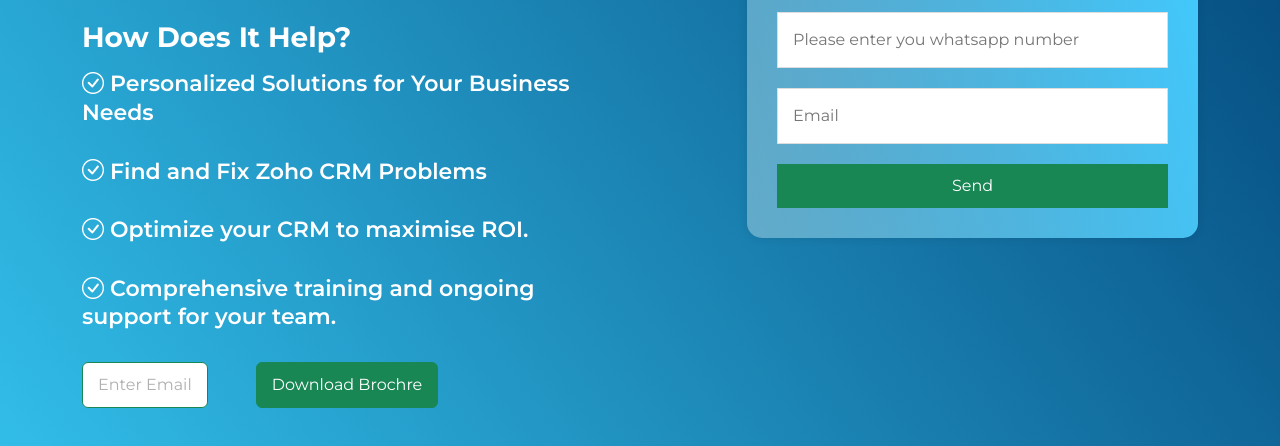
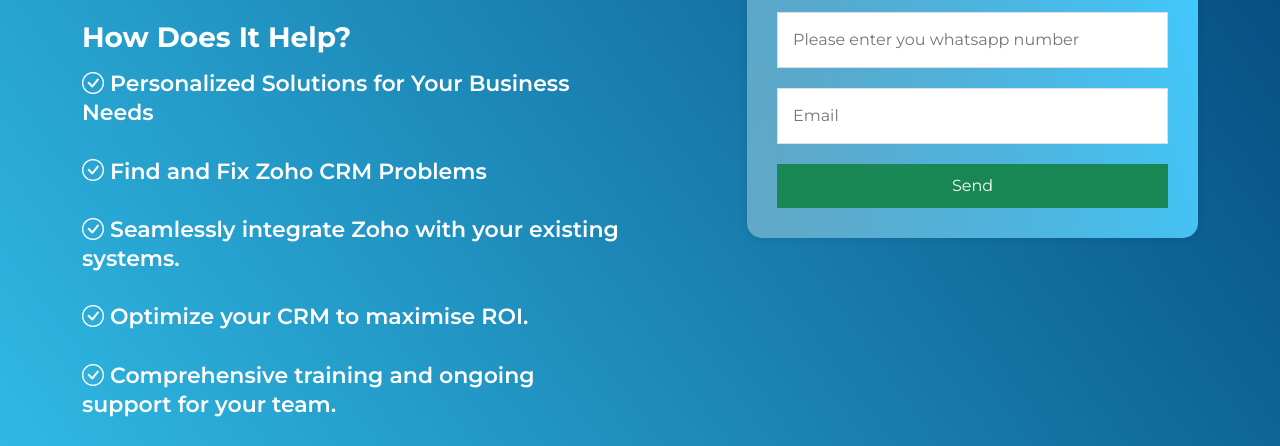
Before and after one commit to iamanshu11/Ltech-Solutions, a plain HTML site: page index.html in a window 1280 px wide. Shown: the part 344-790 px from the top of the page. Drawn offline with nearby package versions, Linux system fonts and the light colour scheme.

Commit message:
content added

```diff
--- a/index.html
+++ b/index.html
@@ -74,6 +74,7 @@
                             <h3 class=" mb-3"><strong>How Does It Help? </strong> </h3>
                             <p><i class="bi bi-check-circle"></i>  Personalized Solutions for Your Business Needs</p>
                             <p><i class="bi bi-check-circle"></i>  Find and Fix Zoho CRM Problems</p>
+                            <p><i class="bi bi-check-circle"></i>  Seamlessly integrate Zoho with your existing systems.</p>
                             <p><i class="bi bi-check-circle"></i>  Optimize your CRM to maximise ROI.</p>
                             <p><i class="bi bi-check-circle"></i>  Comprehensive training and ongoing support for your team.</p>
                         </div>
```
